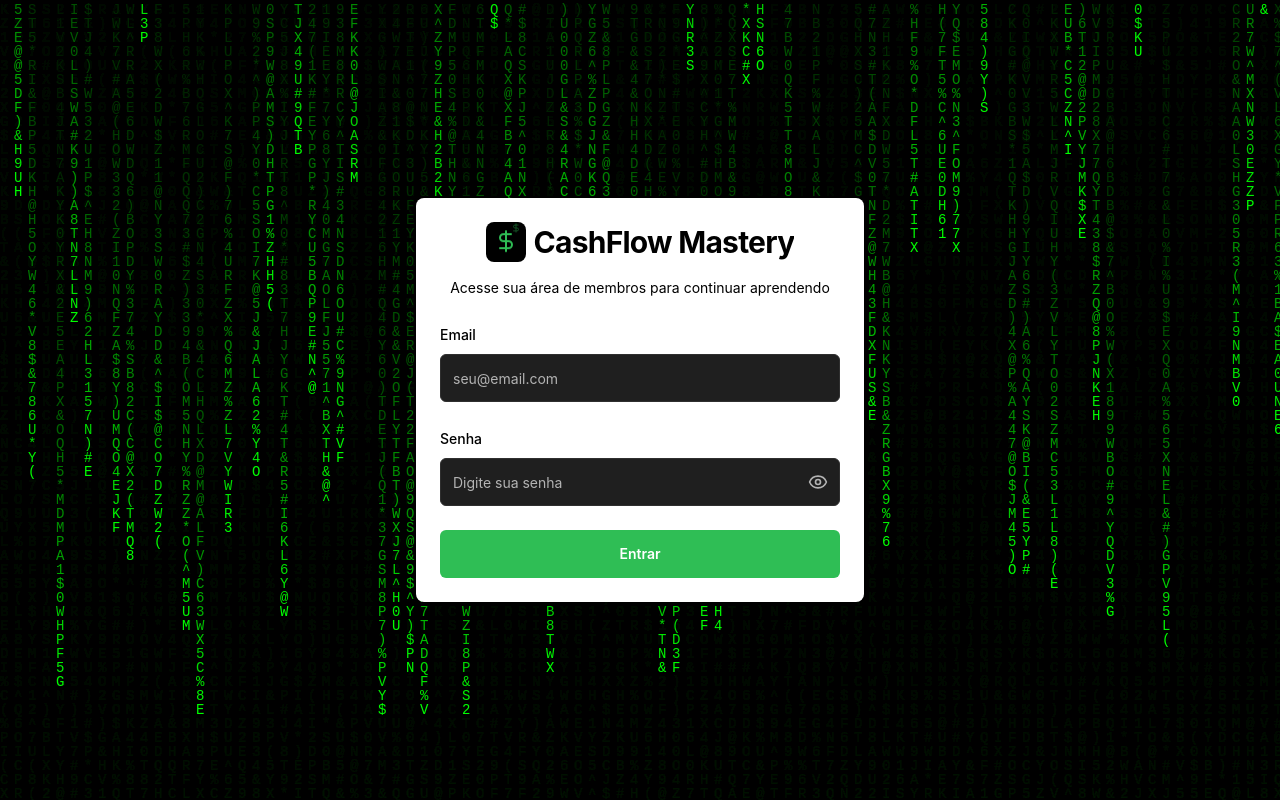
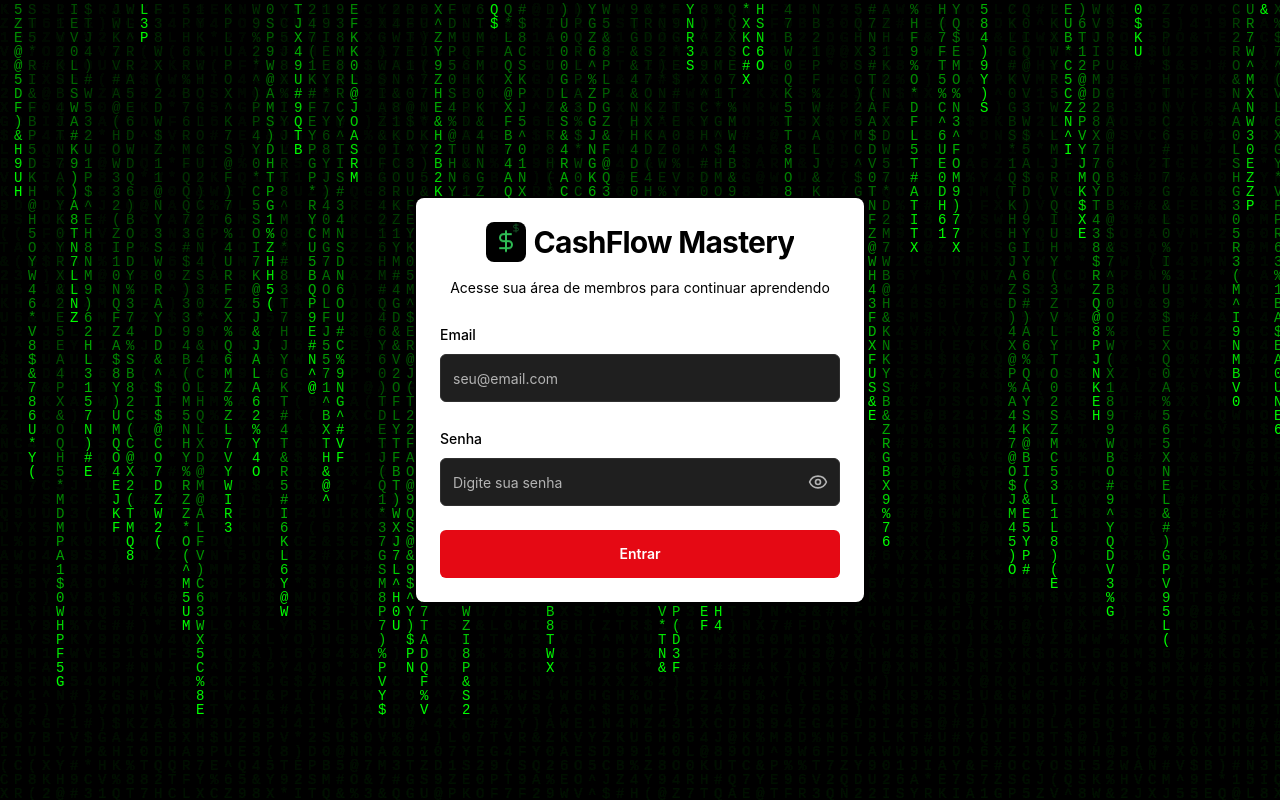
Before and after one commit to Franzinh27/aula-flix-web, a React (Vite) app: page / in a window 1280 px wide. Built offline with nearby package versions, Linux system fonts and the light colour scheme.

Commit message:
Change button color to red
Change the button's background color from green to red.

```diff
--- a/src/components/LoginForm.tsx
+++ b/src/components/LoginForm.tsx
@@ -1,4 +1,3 @@
-
 import { useState, useEffect } from 'react';
 import { useAuth } from '@/hooks/useAuth';
 import { Button } from '@/components/ui/button';
@@ -341,8 +340,7 @@ const LoginForm = () => {
 
             <Button
               type="submit"
-              className="w-full h-12 hover:scale-105 transition-transform font-semibold text-white"
-              style={{ backgroundColor: '#2FBE55' }}
+              className="w-full h-12 hover:scale-105 transition-transform font-semibold text-white bg-netflix-red hover:bg-netflix-dark-red"
               disabled={isLoading}
             >
               {isLoading ? "Entrando..." : "Entrar"}
```
